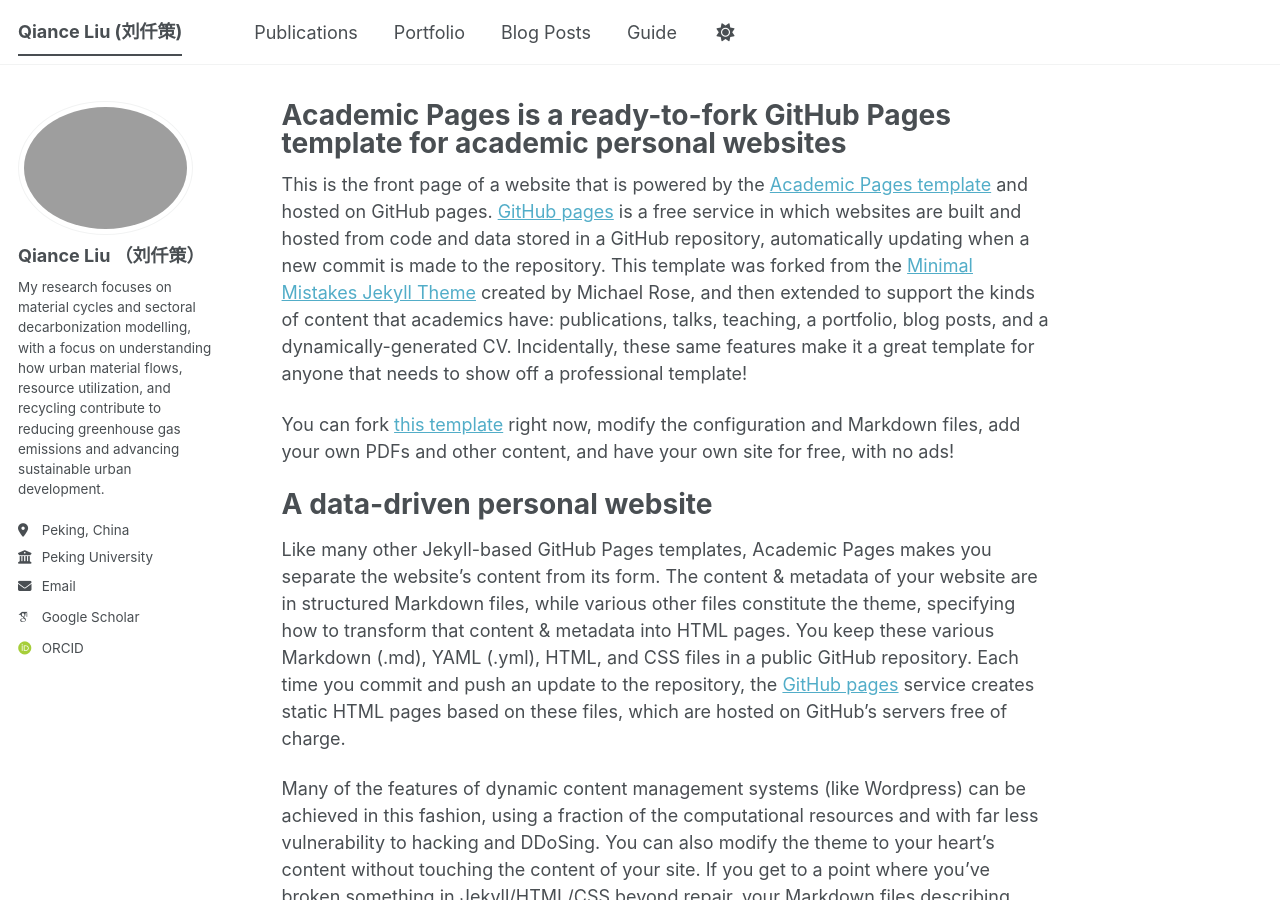
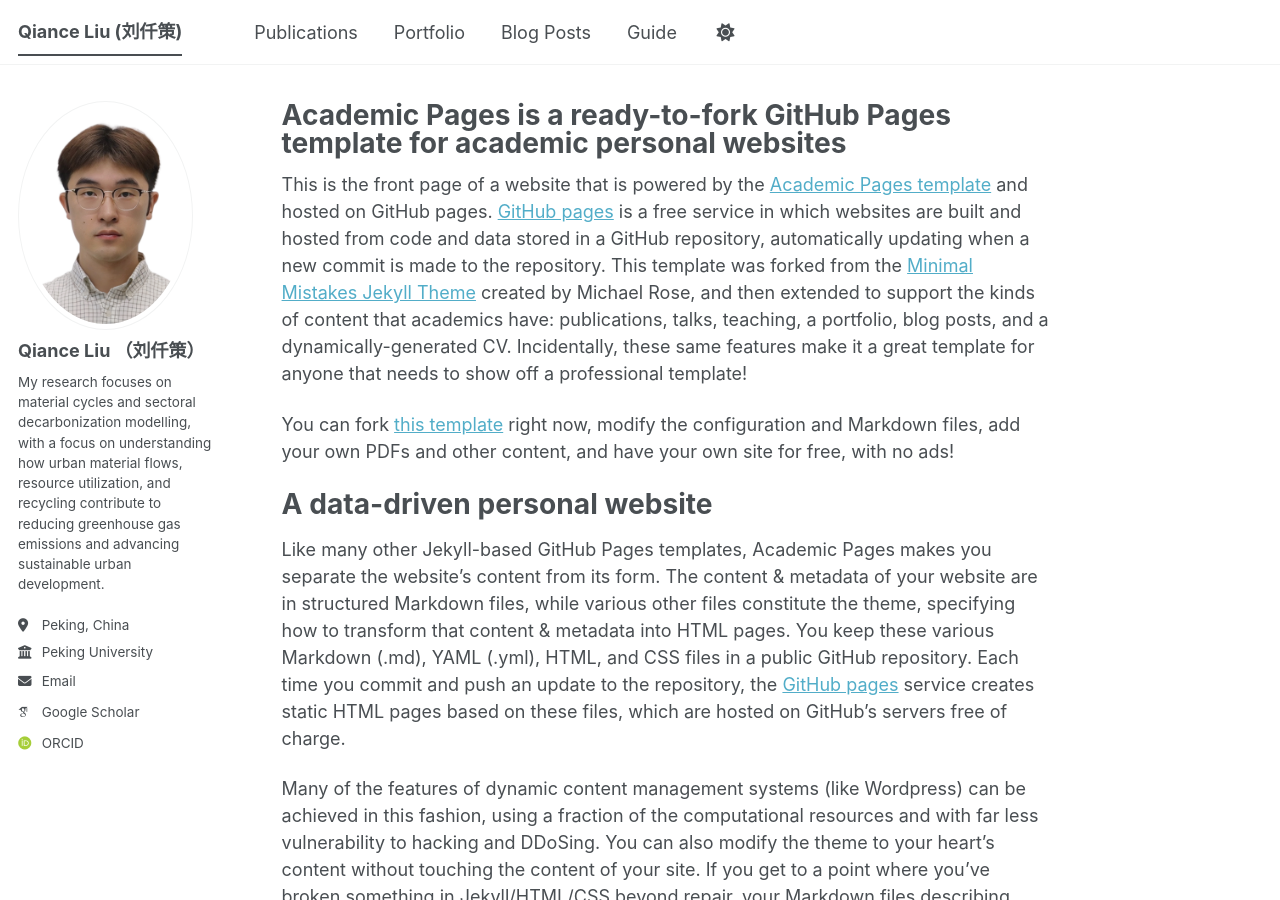
Before and after one commit to QianceLIU/qianceliu.github.io, a Jekyll site: the page built from _pages/about.md, in a window 1280 px wide and 900 px high. Built offline with Jekyll 4.4.1, drawn with Linux system fonts in a browser that asks for light colours; some web fonts are replaced; a script bundle is joined from its source files by our own code; library files that are not in the unit come from our copies.

Commit message:
Update _config.yml

```diff
--- a/_config.yml
+++ b/_config.yml
@@ -23,7 +23,7 @@ repository               : #"academicpages/academicpages.github.io"
 #               Additional customization can be done by editing /_includes/author-profile.html
 author:
   # Biographic information
-  avatar           : "DSC08739精修1寸.jpg"
+  avatar           : "IMG_1149.JPG"
   name             : "Qiance Liu （刘仟策）"
   pronouns         : # example: "she/her"
   bio              : "My research focuses on material cycles and sectoral decarbonization modelling, with a focus on understanding how urban material flows, resource utilization, and recycling contribute to reducing greenhouse gas emissions and advancing sustainable urban development."
```
